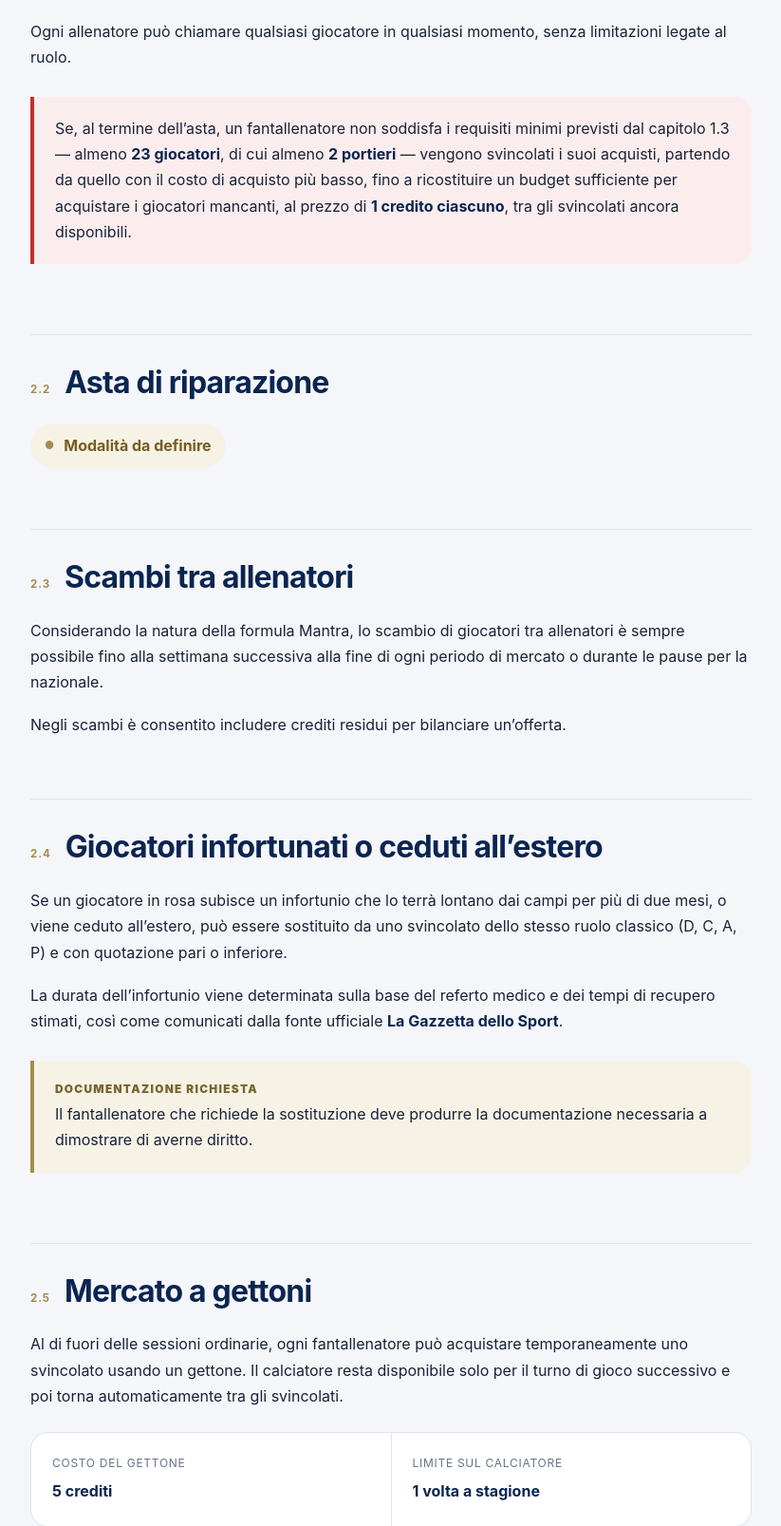
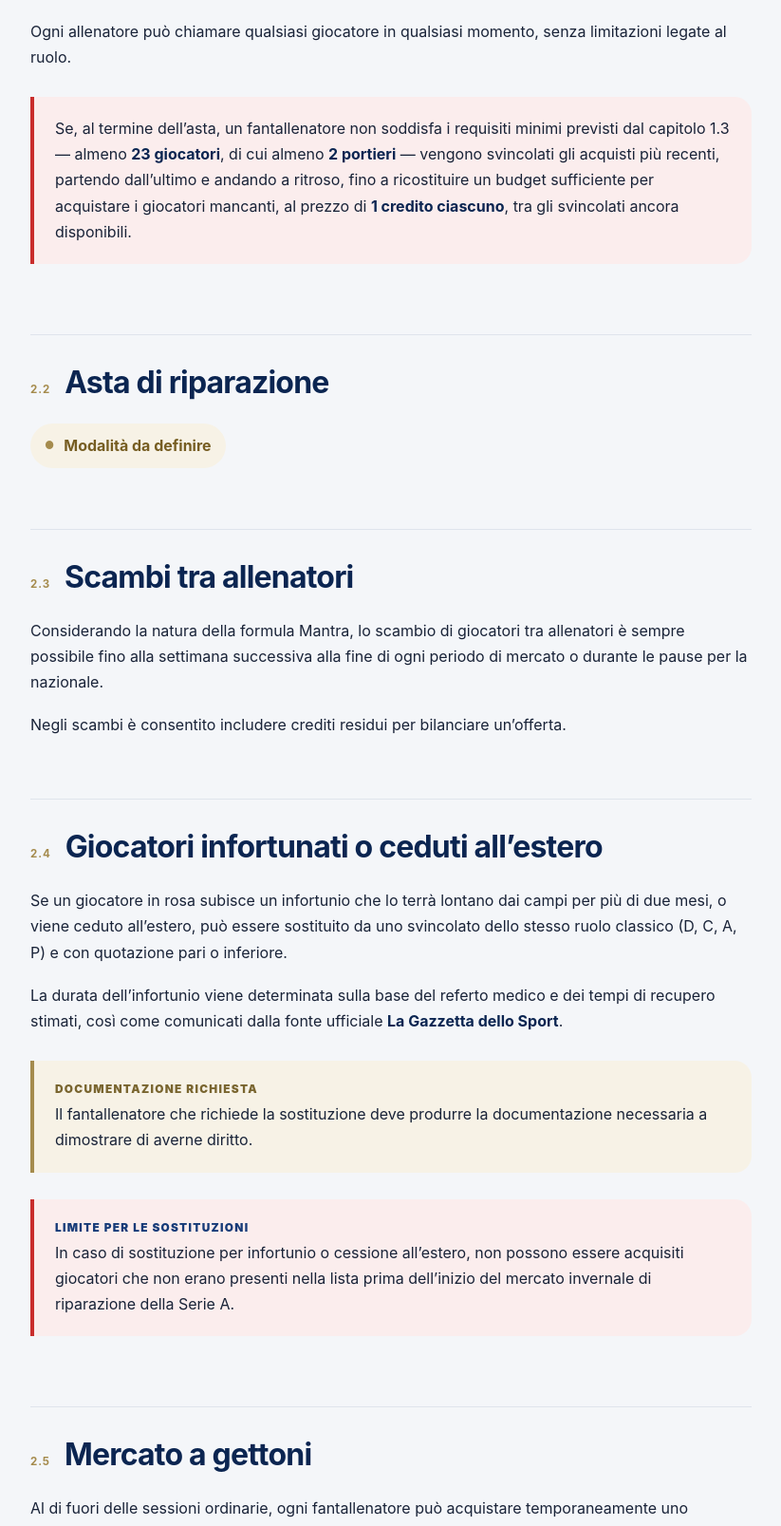
Before and after one commit to AntoMura78/antomura78.github.io, a plain HTML site: page index.html in a window 1280 px wide. Shown: the part 2740-4347 px from the top of the page at 95% size, without its empty margins (438-1261 px from the left). Drawn offline with Linux system fonts and the light colour scheme.

Commit message:
Aggiorna regole asta iniziale e sostituzioni

```diff
--- a/index.html
+++ b/index.html
@@ -1,5 +1,5 @@
 Exit code: 0
-Wall time: 1.3 seconds
+Wall time: 1.5 seconds
 Output:
 <!doctype html>
 <html lang="it">
@@ -136,7 +136,7 @@ Output:
             <div><span>Metodo</span><strong>Chiamata libera</strong></div>
           </div>
           <p>Ogni allenatore può chiamare qualsiasi giocatore in qualsiasi momento, senza limitazioni legate al ruolo.</p>
-          <aside class="callout callout--red"><p>Se, al termine dell’asta, un fantallenatore non soddisfa i requisiti minimi previsti dal capitolo 1.3 — almeno <strong>23 giocatori</strong>, di cui almeno <strong>2 portieri</strong> — vengono svincolati i suoi acquisti, partendo da quello con il costo di acquisto più basso, fino a ricostituire un budget sufficiente per acquistare i giocatori mancanti, al prezzo di <strong>1 credito ciascuno</strong>, tra gli svincolati ancora disponibili.</p></aside>
+          <aside class="callout callout--red"><p>Se, al termine dell’asta, un fantallenatore non soddisfa i requisiti minimi previsti dal capitolo 1.3 — almeno <strong>23 giocatori</strong>, di cui almeno <strong>2 portieri</strong> — vengono svincolati gli acquisti più recenti, partendo dall’ultimo e andando a ritroso, fino a ricostituire un budget sufficiente per acquistare i giocatori mancanti, al prezzo di <strong>1 credito ciascuno</strong>, tra gli svincolati ancora disponibili.</p></aside>
         </article>
 
         <article id="asta-riparazione">
@@ -157,6 +157,10 @@ Output:
           <aside class="callout callout--warning">
             <p class="callout__label">Documentazione richiesta</p>
             <p>Il fantallenatore che richiede la sostituzione deve produrre la documentazione necessaria a dimostrare di averne diritto.</p>
+          </aside>
+          <aside class="callout callout--red">
+            <p class="callout__label">Limite per le sostituzioni</p>
+            <p>In caso di sostituzione per infortunio o cessione all’estero, non possono essere acquisiti giocatori che non erano presenti nella lista prima dell’inizio del mercato invernale di riparazione della Serie A.</p>
           </aside>
         </article>
 
```
